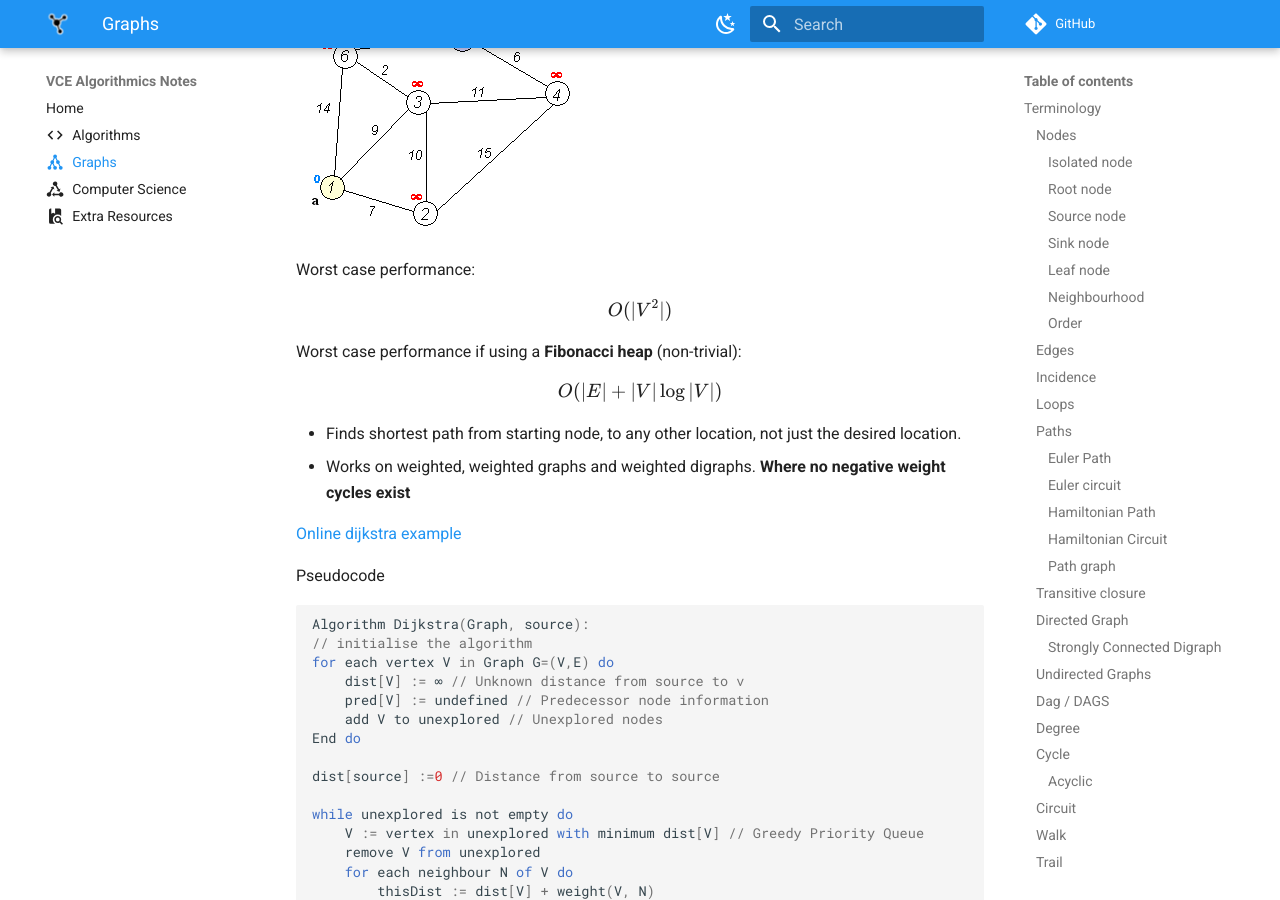
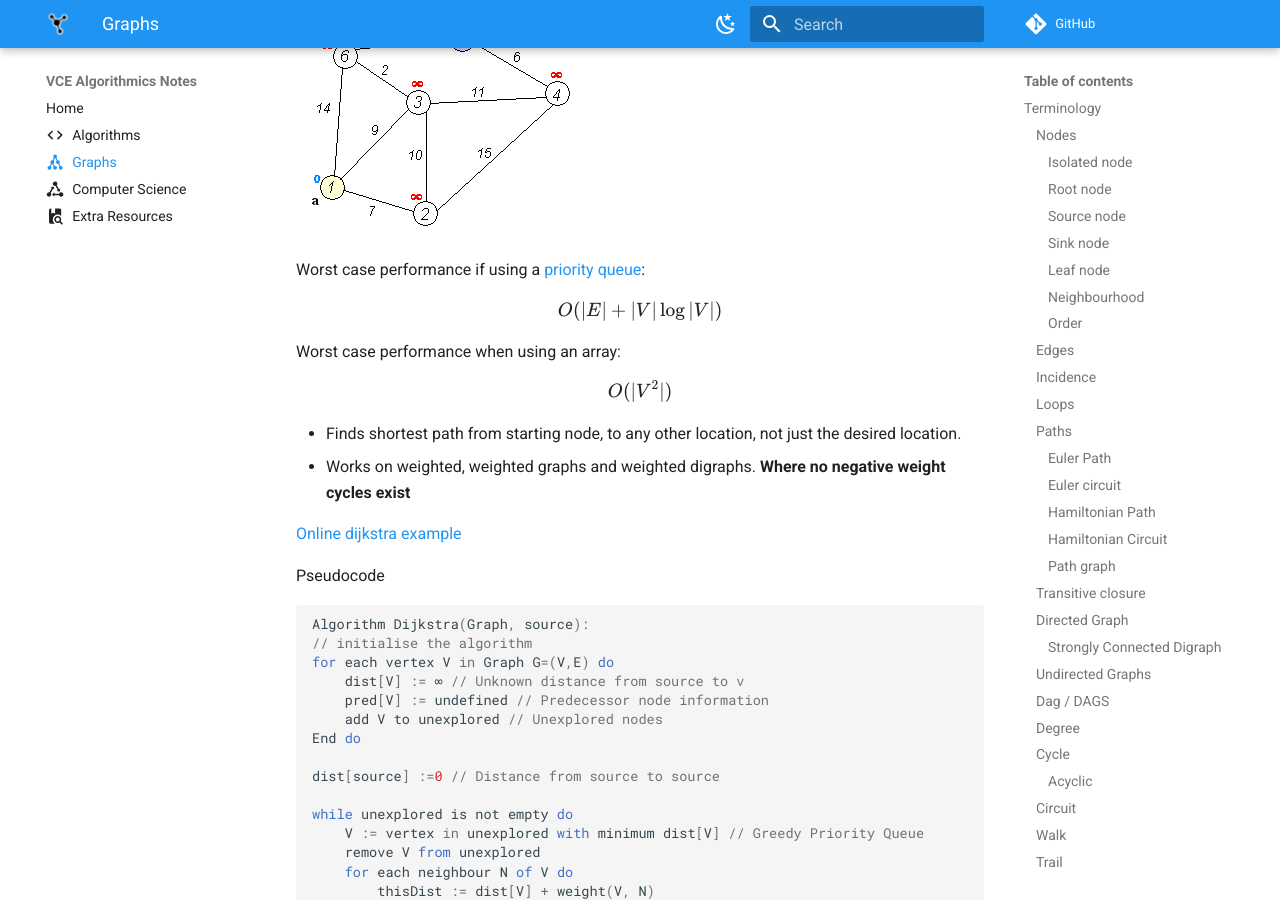
Before and after one commit to mcloughlan/algo-notes, an MkDocs documentation site: the page built from docs/graphs.md, in a window 1280 px wide and 900 px high, scrolled down 33029 px. Built offline with MkDocs 1.6.1 and Material for MkDocs 9.7.7, drawn with Linux system fonts in a browser that asks for light colours; comment, search, counter and statistics services are not loaded.

Commit message:
Using and explaining pq nomenclature in regards to heaps

```diff
--- a/docs/graphs.md
+++ b/docs/graphs.md
@@ -849,12 +849,11 @@ Finds the shortest **greedy** path via a **[priority queue](computer-science.md#
 
 <img src="images/Dijkstra_Animation.gif" alt="Dijkstra_Animation">
 
-Worst case performance:
+Worst case performance if using a [priority queue](computer-science.md#priority-queue):
+$$\displaystyle O(|E|+|V|\log |V|)$$
 
+Worst case performance when using an array:
 $$\displaystyle O(|V^2|)$$
-
-Worst case performance if using a **Fibonacci heap** (non-trivial):
-$$\displaystyle O(|E|+|V|\log |V|)$$
 
 - Finds shortest path from starting node, to any other location, not just the desired location.
 - Works on weighted, weighted graphs and weighted digraphs. **Where no negative weight cycles exist**
```
Also changed, not shown: docs/computer-science.md (+10 -0 lines).
